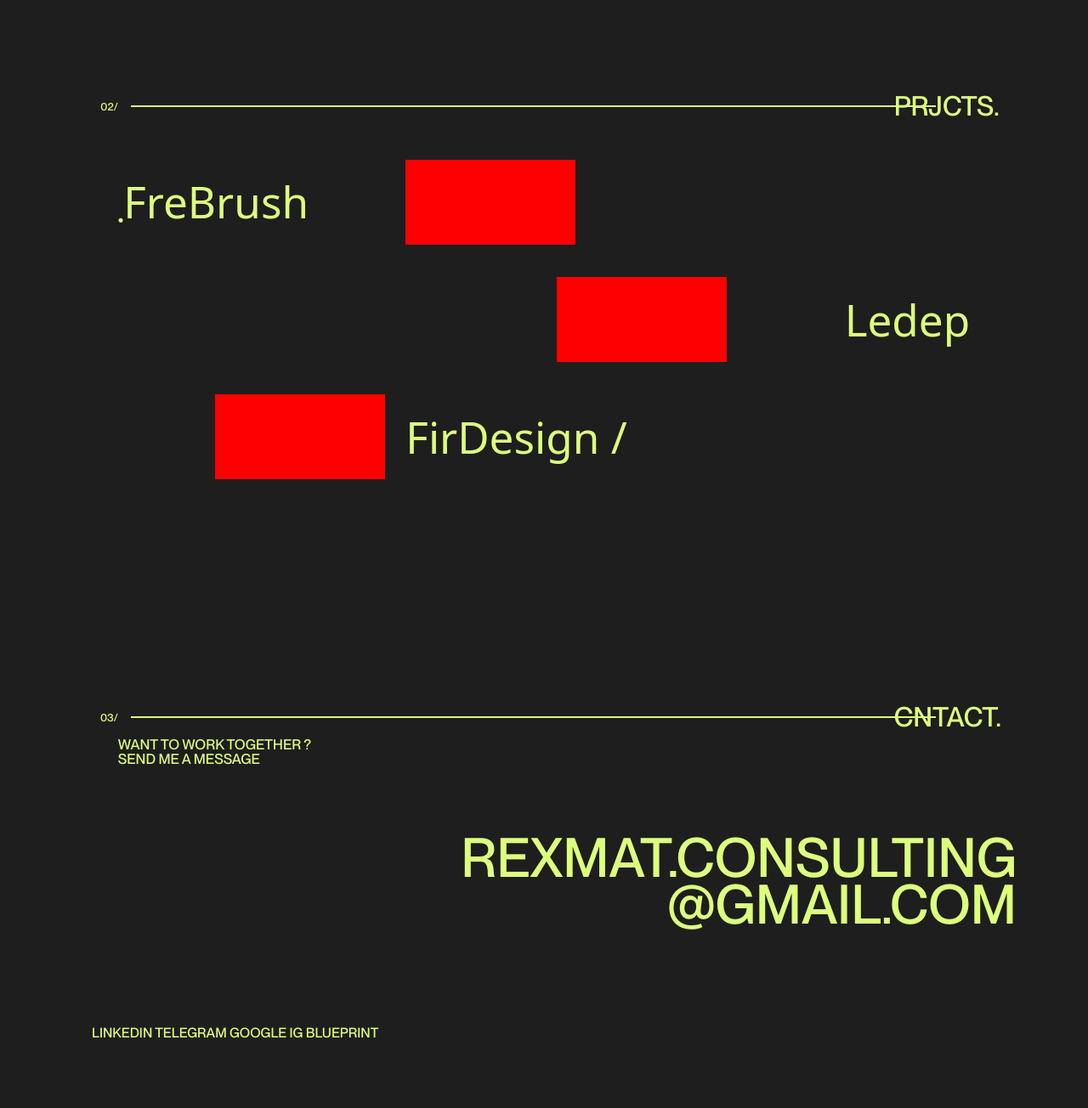
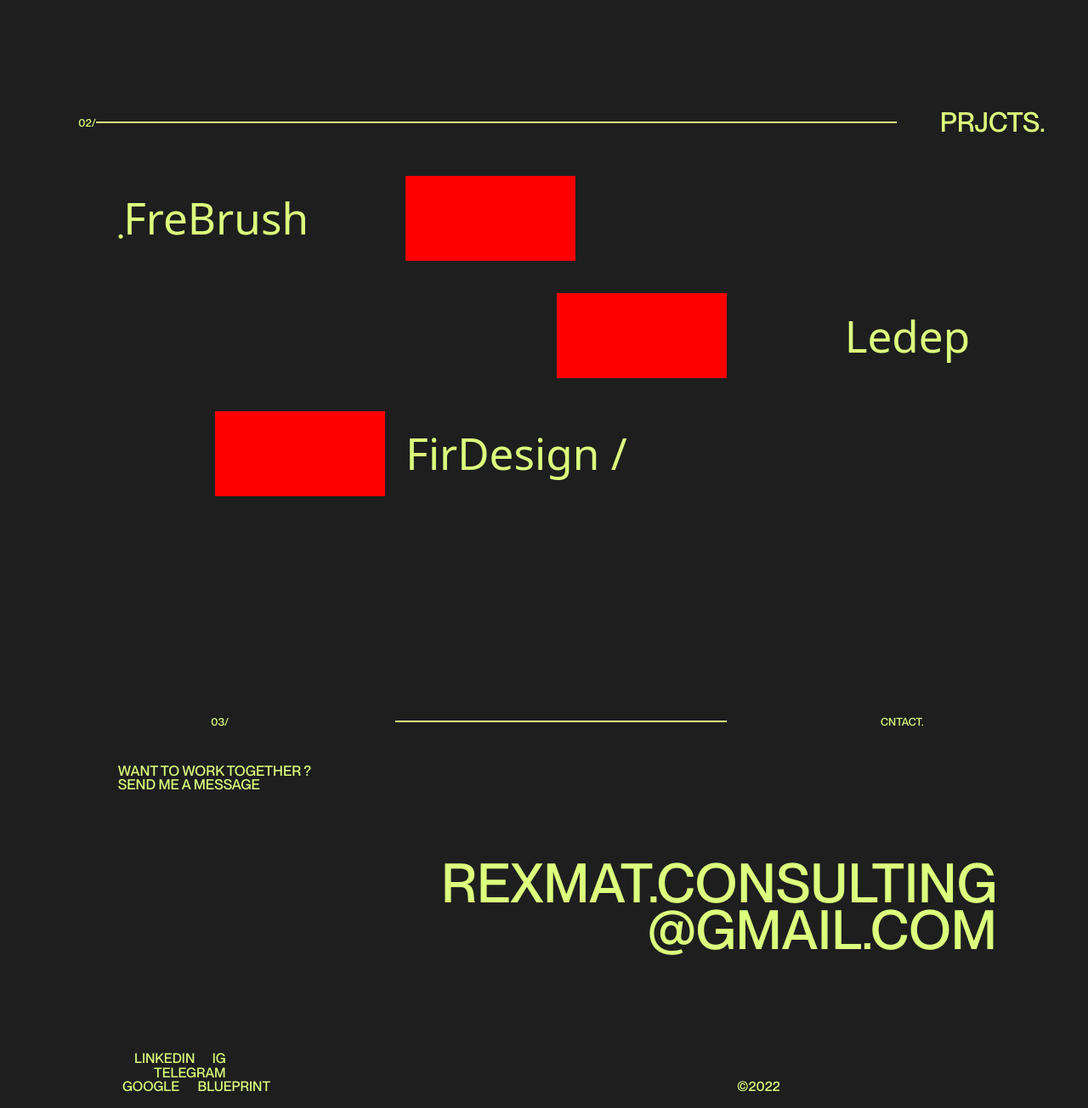
Before and after one commit to CristianoFFinotto/portfolio-digital-marketer, a plain HTML site: page index.html in a window 1280 px wide. Shown: the part 1460-2764 px from the top of the page at 85% size. Before the commit the page ends 2700 px from the top, so only its background shows below. Drawn offline with Linux system fonts and the light colour scheme.

Commit message:
add last section need fix hr

```diff
--- a/index.html
+++ b/index.html
@@ -117,13 +117,13 @@
 
     <section class="container-fluid separator">
       <div class="row">
-        <div class="col">
-          <p class="separator__item">02/</p>
+        <div class="col-2">
+          <p class="separator__item">02/<hr class="separator__line" style="padding-left: 100px;"/></p>
         </div>
         <div class="col">
-          <div class="separator__line"></div>
+          <hr class="separator__line" />
         </div>
-        <div class="col">
+        <div class="col-2">
           <p class="separator__item">PRJCTS.</p>
         </div>
       </div>
@@ -187,24 +187,30 @@
         <div class="col"></div>
       </div>
       <div class="row">
-        <div class="col">
-
-            <p class="section-contact__info">
-              <a href="mailto:">
-REXMAT.CONSULTING <br />
+        <div class="col"></div>
+        <div class="col-auto">
+          <p class="section-contact__info">
+            <a href="mailto:">
+              REXMAT.CONSULTING <br />
               @GMAIL.COM
-              </a>
-            </p>
+            </a>
+          </p>
         </div>
-
-        </div>
+        <div class="col"></div>
       </div>
       <div class="row">
         <div class="col">
-          <p style="margin-left: 32px">LINKEDIN TELEGRAM GOOGLE IG BLUEPRINT</p>
+          <p>
+            <a href="" class="section-contact__linkedin">LINKEDIN</a>
+            <a href="" class="section-contact__ig">IG</a> <br />
+            <a href="" class="section-contact__telegram">TELEGRAM</a> <br />
+            <a href="" class="section-contact__google">GOOGLE</a>
+            <a href="" class="section-contact__blueprint">BLUEPRINT</a>
+          </p>
         </div>
-        <div class="col"></div>
-        <div class="col"></div>
+        <div class="col">
+          <p class="section-contact__copyright">&copy;2022</p>
+        </div>
       </div>
     </section>
   </body>
--- a/style/main.scss
+++ b/style/main.scss
@@ -120,13 +120,13 @@ a:hover {
     text-align: end;
     position: relative;
     top: -10vh;
-    left: -13vw;
+    left: -9vw;
     font-weight: lighter;
   }
 }
 
 .section-details {
-  margin-top: 4vw;
+  margin-top: 5.5vw;
 
   &__detail {
     padding-left: 81px;
@@ -204,7 +204,9 @@ a:hover {
   padding-left: 5vw;
   font-family: "ppneuemontreal-normal";
 
-  .col {
+  .col,
+  .col-1,
+  .col-2 {
     display: flex;
     align-items: center;
   }
@@ -213,86 +215,45 @@ a:hover {
     font-size: 1vw;
     margin-bottom: 0;
     display: flex;
+    justify-content: center;
     align-items: center;
+    width: 100%;
   }
 
-  .col:nth-child(1) {
+  .col-2:nth-child(1) {
+    padding-right: 0 !important;
     .separator__item {
       width: 62.75px;
       justify-content: end;
     }
   }
 
-  .col:nth-child(3) {
+  .col {
+    padding-left: 0 !important;
+  }
+
+  /* .col:nth-child(2) {
+    position: relative;
+  } */
+
+  .col-2:nth-child(3) {
     .separator__item {
       font-size: 2.5vw;
-      padding-left: 173px;
+
+      /*  padding-left: 173px; */
     }
   }
 
   &__line {
-    background-color: variables.$text-color;
-    height: 2px;
-    width: 70vw;
-    position: absolute;
     display: flex;
     align-items: center;
-  }
-
-  @media (min-width: 1000px) {
-    &__line {
-      width: 74vw;
-      left: 13vw;
-    }
-  }
-
-  @media (min-width: 1200px) {
-    &__line {
-      width: 74vw;
-      left: 12vw;
-    }
-  }
-
-  @media (min-width: 1300px) {
-    &__line {
-      width: 73vw;
-      left: 11vw;
-    }
-  }
-
-  @media (min-width: 1400px) {
-    &__line {
-      width: 73vw;
-      left: 11vw;
-    }
-  }
-
-  @media (min-width: 1500px) {
-    &__line {
-      width: 72vw;
-      left: 10.5vw;
-    }
-  }
-
-  @media (min-width: 1600px) {
-    &__line {
-      width: 71vw;
-      left: 10vw;
-    }
-  }
-
-  @media (min-width: 1800px) {
-    &__line {
-      width: 70vw;
-      left: 10vw;
-    }
-  }
-
-  @media (min-width: 1900px) {
-    &__line {
-      width: 69vw;
-      left: 9.2vw;
-    }
+    height: 2px;
+    background-color: variables.$text-color;
+    border: none;
+    opacity: 1;
+    /*  position: absolute;
+    left: -87%; */
+    width: 100%;
   }
 }
 
@@ -355,6 +316,7 @@ a:hover {
   font-family: "ppneuemontreal-normal";
   line-height: 1.3vw;
   padding-left: 5vw;
+  margin-top: 5vh;
 
   .row:nth-child(1) {
     .col:nth-child(1) {
@@ -366,14 +328,17 @@ a:hover {
   }
 
   .row:nth-child(2) {
-    .col {
+    .col-auto {
+      display: flex;
+      justify-content: end;
       .section-contact__info {
         font-size: 5vw;
         line-height: 4.3vw;
         text-align: end;
         padding-top: 5vw;
+        width: fit-content;
         position: relative;
-        left: -60px;
+        left: 180px;
       }
     }
   }
@@ -381,6 +346,30 @@ a:hover {
   .row:nth-child(3) {
     font-size: 16px;
     padding-top: 100px;
+
+    .col:nth-child(2) {
+      display: flex;
+      align-items: flex-end;
+    }
+  }
+
+  &__linkedin {
+    padding-left: 82px;
+    margin-right: 17px;
+  }
+
+  &__telegram {
+    position: relative;
+    left: 105px;
+  }
+
+  &__google {
+    padding-left: 68px;
+    margin-right: 18px;
+  }
+
+  &__copyright {
+    margin-left: 189px;
   }
 }
 
@@ -395,66 +384,48 @@ a:hover {
 }
 
 @media (min-width: 1100px) {
+  .separator__line {
+
+  }
 }
 
 @media (min-width: 1200px) {
-  .section-contact .row:nth-child(1) .col:nth-child(1) .section-contact__info {
-    margin-left: 93px;
-  }
-  .section-contact .row:nth-child(2) .col .section-contact__info {
-    padding-right: 30px;
+  .separator__line {
+
   }
 }
 @media (min-width: 1300px) {
-  .section-contact .row:nth-child(2) .col .section-contact__info {
-    padding-right: 55px;
+  .separator__line {
+
   }
 }
 @media (min-width: 1400px) {
-  .section-contact .row:nth-child(1) .col:nth-child(1) .section-contact__info {
-    margin-left: 98px;
-  }
-  .section-contact .row:nth-child(2) .col .section-contact__info {
-    padding-right: 65px;
+ .separator__line {
+
   }
 }
 @media (min-width: 1500px) {
-  .section-contact .row:nth-child(1) .col:nth-child(1) .section-contact__info {
-    margin-left: 100px;
-  }
-  .section-contact .row:nth-child(2) .col .section-contact__info {
-    padding-right: 70px;
+  .separator__line {
+
   }
 }
 @media (min-width: 1600px) {
-  .section-contact .row:nth-child(1) .col:nth-child(1) .section-contact__info {
-    margin-left: 105px;
-  }
-  .section-contact .row:nth-child(2) .col .section-contact__info {
-    padding-right: 70px;
+  .separator__line {
+
   }
 }
 @media (min-width: 1700px) {
-  .section-contact .row:nth-child(1) .col:nth-child(1) .section-contact__info {
-    margin-left: 110px;
-  }
-  .section-contact .row:nth-child(2) .col .section-contact__info {
-    padding-right: 150px;
+  .separator__line {
+
   }
 }
 @media (min-width: 1800px) {
-  .section-contact .row:nth-child(1) .col:nth-child(1) .section-contact__info {
-    margin-left: 112px;
-  }
-  .section-contact .row:nth-child(2) .col .section-contact__info {
-    padding-right: 170px;
+  .separator__line {
+
   }
 }
 @media (min-width: 1900px) {
-  .section-contact .row:nth-child(1) .col:nth-child(1) .section-contact__info {
-    margin-left: 115px;
+  .separator__line {
+
   }
-  .section-contact .row:nth-child(2) .col .section-contact__info {
-    padding-right: 180px;
-  }
-} */
+}  */
```
Also changed, not shown: style/main.css, 1 other file.
